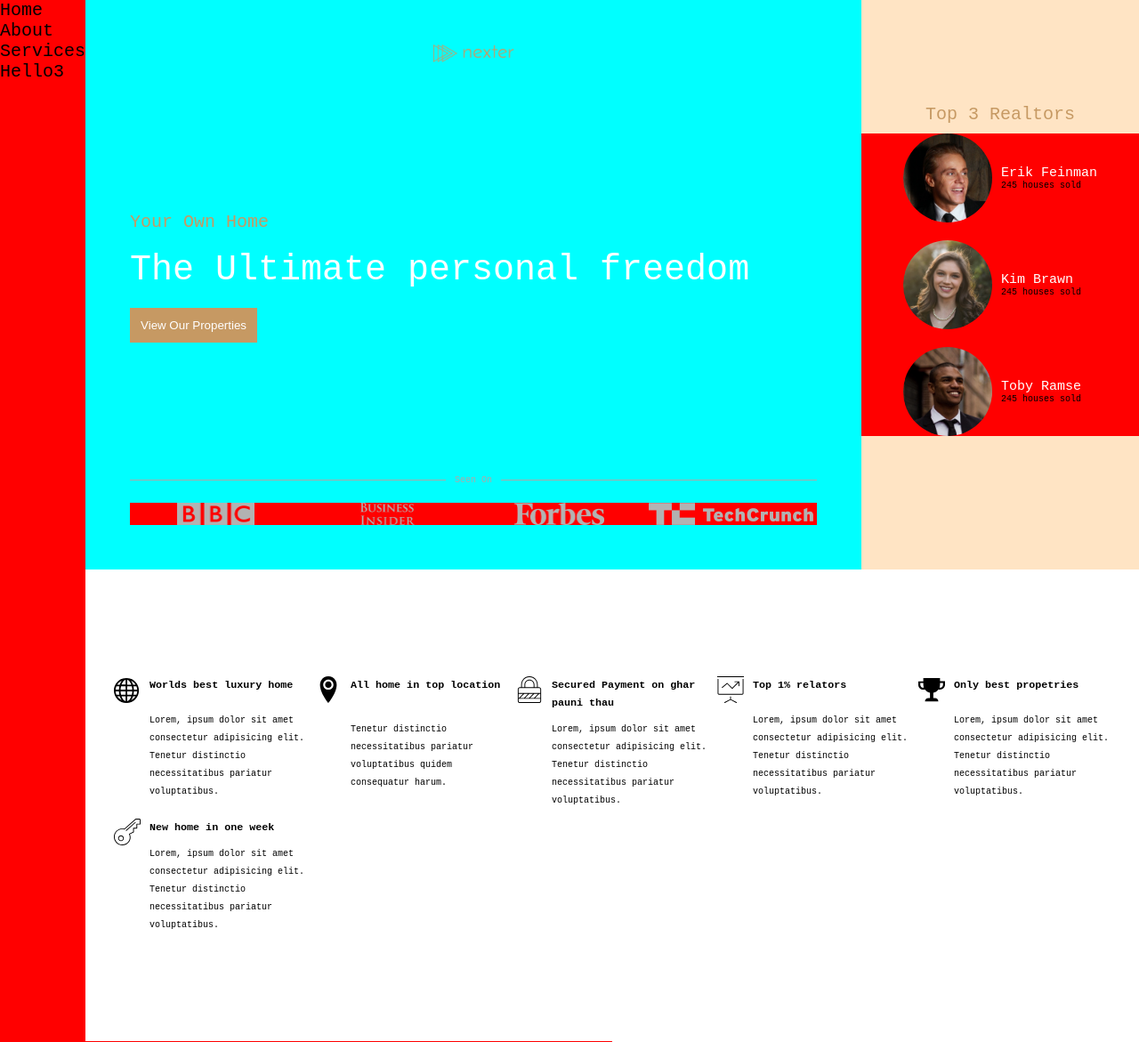
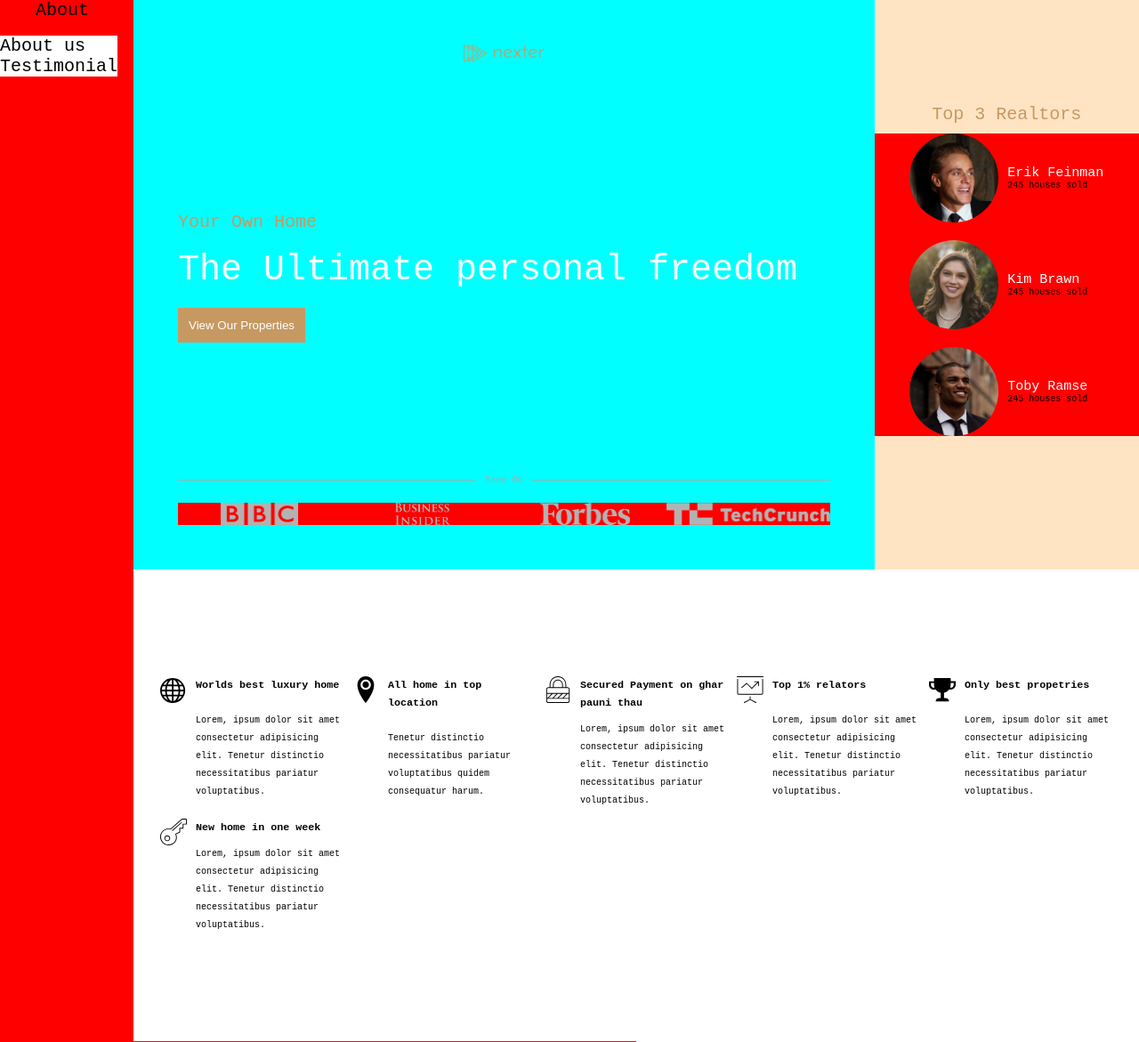
Before and after one commit to PrashrayaPanta/Real-estate-website, a PHP site: page / in a window 1280 px wide. Shown: the top 1171 px of the page at 89% size. Run offline with PHP 8.4, Linux system fonts and the light colour scheme.

Commit message:
item made when to be clicked

```diff
--- a/index.css
+++ b/index.css
@@ -57,7 +57,7 @@ body {
 .container {
   display: grid;
   grid-template-rows: 80vh min-content 40vw repeat(3, min-content);
-  grid-template-columns: [sidebar-start] min-content [sidebar-end full-start] minmax(3rem, 1fr) [center-start] repeat(8, [col-start] minmax(min-content, 14rem) [col-end]) [center-end] minmax(3rem, 1fr) [full-end];
+  grid-template-columns: [sidebar-start] 15rem [sidebar-end full-start] minmax(3rem, 1fr) [center-start] repeat(8, [col-start] minmax(min-content, 14rem) [col-end]) [center-end] minmax(3rem, 1fr) [full-end];
 }
 @media only screen and (max-width: 1200px) {
   .container {
--- a/index.html
+++ b/index.html
@@ -6,14 +6,50 @@
     <title>Document</title>
     <link rel="stylesheet" href="index.css" />
   </head>
+
   <body class="container">
     <div class="sidebar">
-      <div>Home</div>
-      <div>About</div>
-      <!-- <div class="about-us">About us</div>
-      <div class="testimionals">Testimionals</div> -->
-      <div>Services</div>
-      <div>Hello3</div>
+      <!-- <div class="test"></div> -->
+
+      <nav>
+        <ul class="sidebar__lists" style="list-style-type: none">
+          <li style="">
+            <a
+              href="#"
+              onclick="showFunction()"
+              style="text-decoration: none; color: inherit; padding-left: 40px"
+            >
+              About
+            </a>
+
+            <!-- Submenu inside the same <li> -->
+            <ul
+              class="sidebar__menu"
+              style="
+                position: absolute;
+                list-style-type: none;
+                background-color: white;
+                top: 5%;
+              "
+            >
+              <li class="sidebar__item">
+                <a
+                  href="./about.html"
+                  style="text-decoration: none; color: inherit"
+                  >About us</a
+                >
+              </li>
+              <li class="sidebar__item">
+                <a
+                  href="./testimonials.html"
+                  style="text-decoration: none; color: inherit"
+                  >Testimonial</a
+                >
+              </li>
+            </ul>
+          </li>
+        </ul>
+      </nav>
     </div>
     <div class="header">
       <img
@@ -132,6 +168,7 @@
         class="story__img--2"
       />
     </div>
+
     <div class="story__content">
       <h3 class="heading-3 mb-xs">HAPPY CUSTOMERS</h3>
       <h2 class="heading-2 mb-sm">
@@ -350,6 +387,7 @@
         <button class="home__button">contact Relators</button>
       </div>
     </div>
+
     <div class="img__galleries">Image galleries</div>
     <footer class="footer">
       <ul class="nav">
@@ -380,4 +418,24 @@
       </div>
     </footer>
   </body>
+
+  <script>
+    function showfunction() {
+      console.log("Inside show function");
+
+      // const boxElement = document.createElement("div");
+
+      // boxElement.innerHTML = `<h1>This is inside div</h1>`;
+
+      // const hyperElement = document.querySelector(".test");
+
+      // boxElement.append(hyperElement);
+
+      // hyperElement.append(boxElement);
+    }
+
+    // console.log(event);
+
+    // Prevents navigation
+  </script>
 </html>
--- a/sass/input.scss
+++ b/sass/input.scss
@@ -25,7 +25,7 @@ body {
   display: grid;
   grid-template-rows: 80vh min-content 40vw repeat(3, min-content);
   grid-template-columns:
-    [sidebar-start] min-content [sidebar-end full-start] minmax(3rem, 1fr)
+    [sidebar-start] 15rem [sidebar-end full-start] minmax(3rem, 1fr)
     [center-start] repeat(8, [col-start] minmax(min-content, 14rem) [col-end])
     [center-end]
     minmax(3rem, 1fr) [full-end];
--- /dev/null
+++ b/showbox.js
@@ -0,0 +1,2 @@
+const submenu = document.querySelector(".sidebar__submenu");
+submenu.style.display = submenu.style.display === "block" ? "none" : "block";
```
Also changed, not shown: test.html (added, +11 -0 lines).
